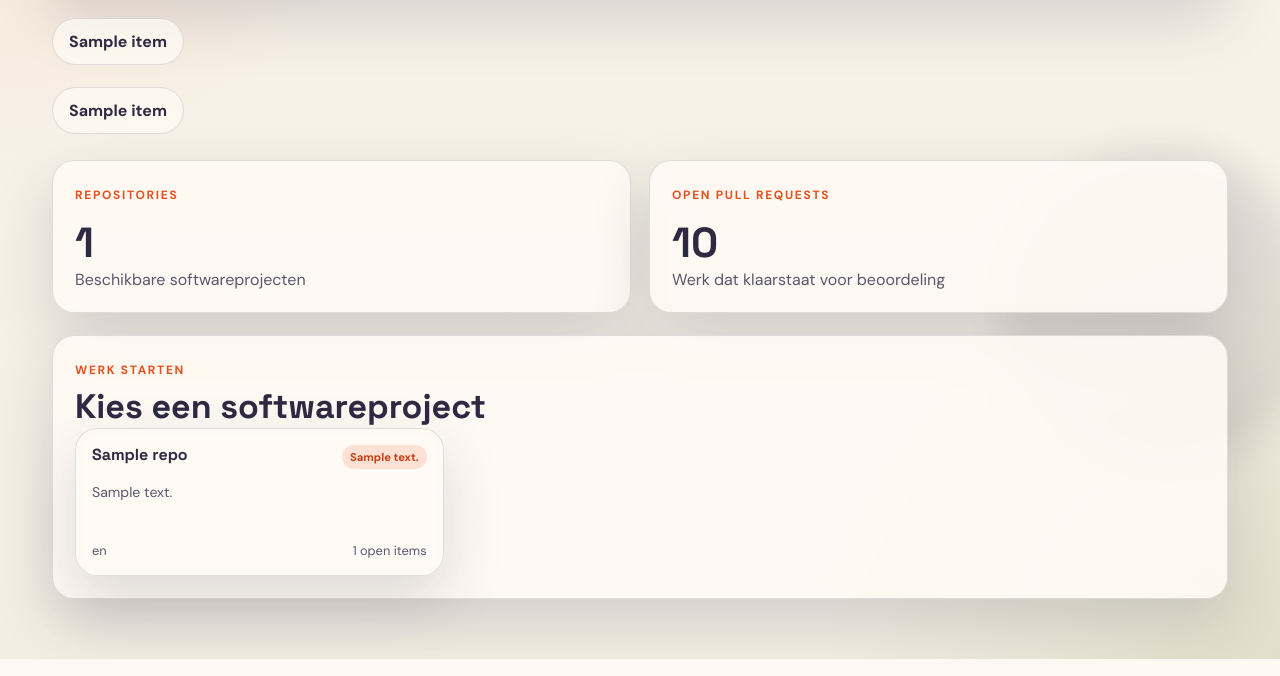
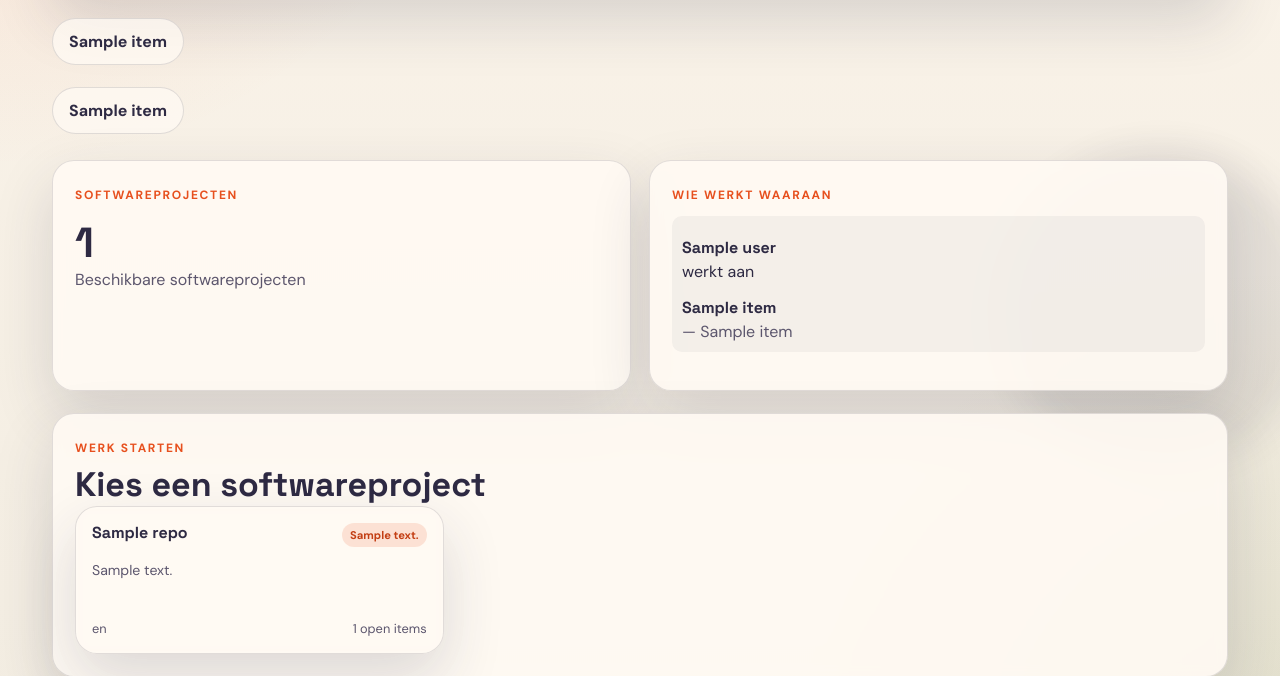
Before and after one commit to museum-20e-eeuw/github_software_portaal, a Python web app: template templates/dashboard.html in a window 1280 px wide. Shown: the part 332-1008 px from the top of the page. Run offline with Jinja, Linux system fonts and the light colour scheme; the template is opened without the code that fills it: most values are stand-ins (such as "Sample title", 1, 10 or a date in 2020).

Commit message:
Vervang 'wie werkt waaraan' i.p.v. pull-request-teller en hernoem repo naar softwareproject

```diff
--- a/static/app.css
+++ b/static/app.css
@@ -505,6 +505,35 @@ main {
     font-size: clamp(28px, 4vw, 42px);
 }
 
+.active-work-list {
+    display: grid;
+    gap: 8px;
+    margin-top: 12px;
+    padding: 0;
+    list-style: none;
+    max-height: 160px;
+    overflow-y: auto;
+}
+
+.active-work-list a {
+    display: block;
+    padding: 8px 10px;
+    border-radius: 10px;
+    color: var(--ink);
+    background: rgba(46, 42, 67, 0.05);
+    line-height: 1.5;
+    font-size: 1rem;
+}
+
+.active-work-list a strong {
+    font-size: 1em;
+    font-weight: 700;
+}
+
+.active-work-list a:hover {
+    background: var(--accent-soft);
+}
+
 .repo-card,
 .list-card {
     transition: transform 0.15s ease, border-color 0.15s ease, box-shadow 0.15s ease;
--- a/templates/dashboard.html
+++ b/templates/dashboard.html
@@ -3,14 +3,27 @@
 {% block content %}
 <section class="card-grid stats-grid">
     <article class="stat-card">
-        <span class="eyebrow">Repositories</span>
+        <span class="eyebrow">Softwareprojecten</span>
         <strong>{{ repo_count }}</strong>
         <span class="muted">Beschikbare softwareprojecten</span>
     </article>
     <article class="stat-card">
-        <span class="eyebrow">Open pull requests</span>
-        <strong>{{ pull_total }}</strong>
-        <span class="muted">Werk dat klaarstaat voor beoordeling</span>
+        <span class="eyebrow">Wie werkt waaraan</span>
+        {% if active_work %}
+            <ul class="active-work-list">
+                {% for item in active_work %}
+                    <li>
+                        <a href="{{ item.url }}" target="_blank" rel="noopener">
+                            <strong>{{ item.user }}</strong> werkt aan
+                            <strong>{{ item.repo_name }}</strong>
+                            <span class="muted">— {{ item.title }}</span>
+                        </a>
+                    </li>
+                {% endfor %}
+            </ul>
+        {% else %}
+            <span class="muted">Op dit moment werkt niemand aan een softwareproject.</span>
+        {% endif %}
     </article>
 </section>
 
--- a/templates/help.html
+++ b/templates/help.html
@@ -14,7 +14,7 @@
             <li>Log in met het GitHub-account <strong>{{ default_username }}</strong>.</li>
             <li>Plak een personal access token met repo-, org- en workflow-rechten.</li>
             <li>Kies bovenin een hoofdmenu-item.</li>
-            <li>Gebruik in een repository het submenu voor detailacties.</li>
+            <li>Gebruik in een softwareproject het submenu voor detailacties.</li>
         </ol>
     </article>
 
--- a/templates/issues.html
+++ b/templates/issues.html
@@ -12,9 +12,9 @@
 
         <form class="stack" method="post" action="{{ url_for('create_issue') }}" data-api-form="true" data-reload="true">
             <label>
-                Repository
+                Softwareproject
                 <select name="repo_name" required>
-                    <option value="">Kies een repository</option>
+                    <option value="">Kies een softwareproject</option>
                     {% for repo in repositories %}
                         <option value="{{ repo.name }}">{{ repo.name }}</option>
                     {% endfor %}
@@ -66,7 +66,7 @@
                     </div>
                     <div class="meta-row">
                         <span>Auteur: {{ issue.user.login }}</span>
-                        <a href="{{ url_for('repository_detail', repo_name=issue.repo_name, section='issues') }}">Repo bekijken</a>
+                        <a href="{{ url_for('repository_detail', repo_name=issue.repo_name, section='issues') }}">Softwareproject bekijken</a>
                     </div>
                 </article>
             {% endfor %}
--- a/templates/login.html
+++ b/templates/login.html
@@ -37,7 +37,7 @@
         <aside class="soft-card stack">
             <h3>Wat kan deze app?</h3>
             <ul class="feature-list">
-                <li>Repositories van de museum-organisatie tonen</li>
+                <li>Softwareprojecten van de museum-organisatie tonen</li>
                 <li>Open pull requests snel bekijken en mergen</li>
                 <li>Issues aanmaken en sluiten</li>
                 <li>GitHub Actions workflows opnieuw starten of annuleren</li>
--- a/templates/pull_requests.html
+++ b/templates/pull_requests.html
@@ -20,7 +20,7 @@
                         </p>
                     </div>
                     <a class="btn btn-ghost" href="{{ url_for('repository_detail', repo_name=pull.repo_name, section='pulls') }}">
-                        Repo openen
+                        Softwareproject openen
                     </a>
                 </div>
 
--- a/templates/repositories.html
+++ b/templates/repositories.html
@@ -4,7 +4,7 @@
 <section class="panel">
     <div class="panel-head">
         <div>
-            <span class="eyebrow">Repositories</span>
+            <span class="eyebrow">Softwareprojecten</span>
             <h2>Alle projecten van {{ organization }}</h2>
         </div>
     </div>
--- a/templates/repository_detail.html
+++ b/templates/repository_detail.html
@@ -4,11 +4,11 @@
 <section class="panel stack">
     <div class="panel-head">
         <div>
-            <span class="eyebrow">Repository detail</span>
+            <span class="eyebrow">Softwareproject detail</span>
             <h2>{{ repo.name }}</h2>
             <p class="muted">{{ repo.description or "Geen beschrijving beschikbaar." }}</p>
         </div>
-        <a class="btn btn-ghost" href="{{ url_for('repositories') }}">Terug naar repositories</a>
+        <a class="btn btn-ghost" href="{{ url_for('repositories') }}">Terug naar softwareprojecten</a>
     </div>
 
     <div class="meta-row">
--- a/templates/workflows.html
+++ b/templates/workflows.html
@@ -20,7 +20,7 @@
                         </p>
                     </div>
                     <a class="btn btn-ghost" href="{{ url_for('repository_detail', repo_name=run.repo_name, section='workflows') }}">
-                        Repo openen
+                        Softwareproject openen
                     </a>
                 </div>
 
```
Also changed, not shown: app.py (+13 -2 lines).
